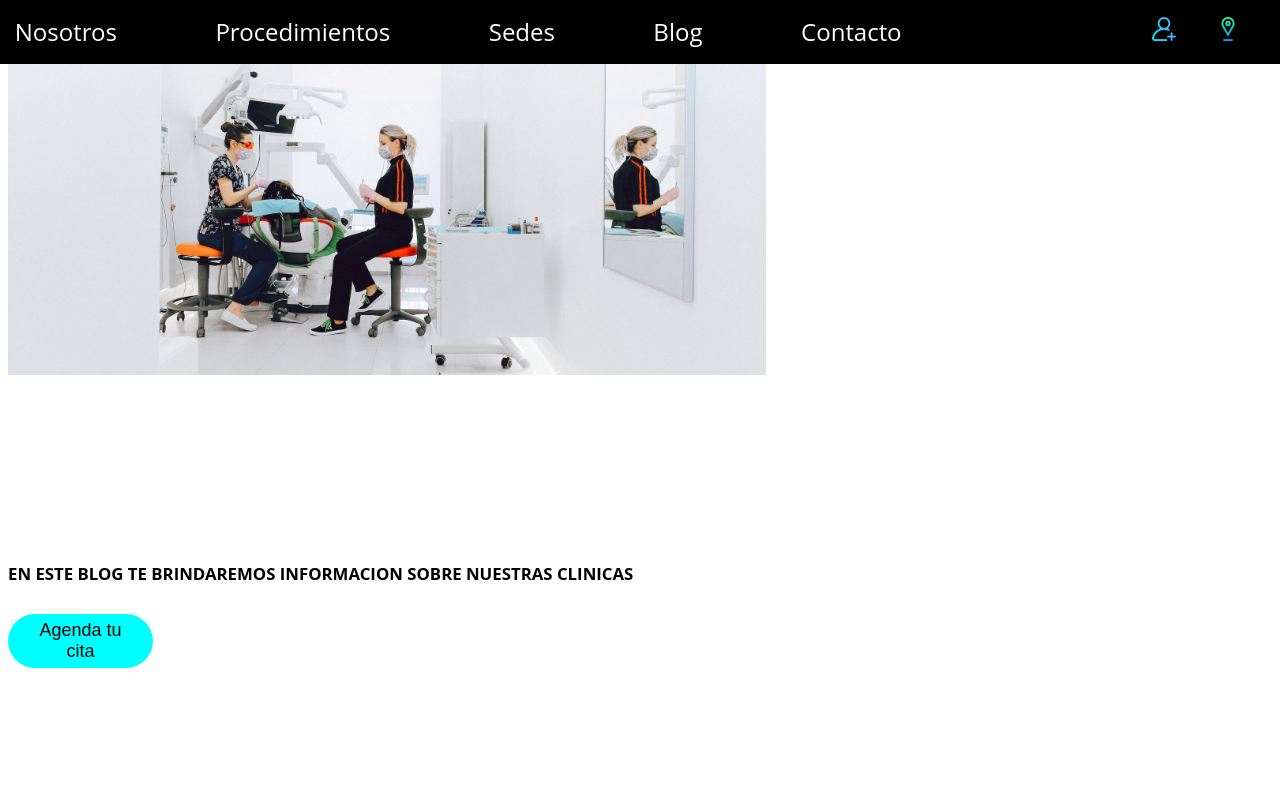
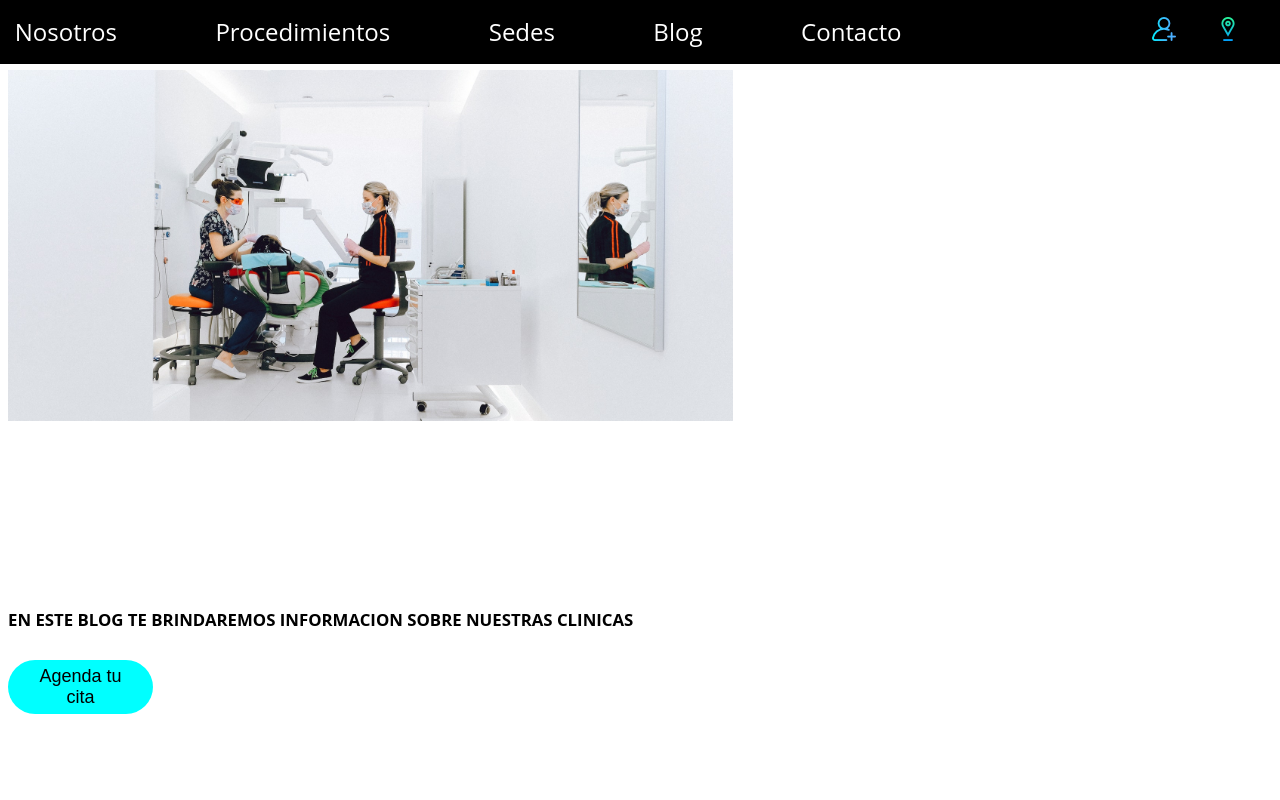
Before and after one commit to staruniverse2050/Fresh-Smile-Front-End, a React (Vite) app: page /Blog in a window 1280 px wide. Shown: the top 800 px of the page. Built offline with nearby package versions, Linux system fonts and the light colour scheme.

Commit message:
modificacion blog

```diff
--- a/src/components/pages/blog/Blog.css
+++ b/src/components/pages/blog/Blog.css
@@ -110,3 +110,7 @@
   cursor: pointer;
   height: 3em;
 }
+.header-banner{
+  margin-top: 5em;
+  margin-right: 4em;
+}
```
